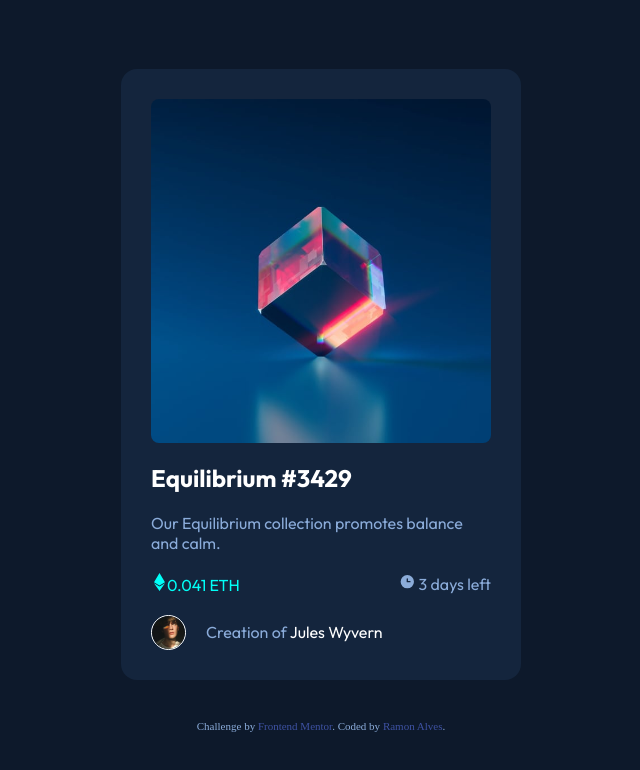
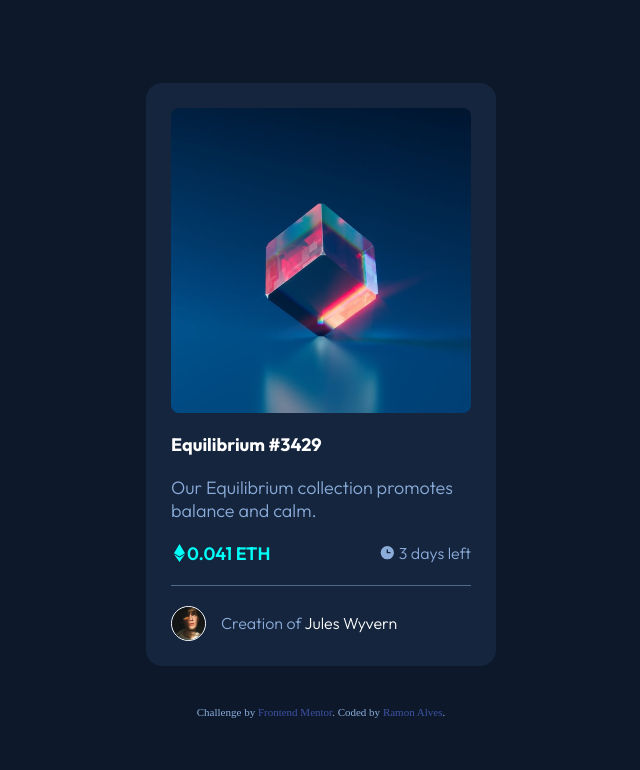
Before and after one commit to Ramon-Alvez/Frontend-Mentor-HTML-CSS-Newbie-NFT-Preview-Card, a plain HTML site: page index.html in a window 1280 px wide. Shown: the whole page, without its empty margins (319-959 px from the left). Drawn offline with Linux system fonts and the light colour scheme.

Commit message:
Updating README and code

```diff
--- a/index.html
+++ b/index.html
@@ -4,7 +4,7 @@
   <meta charset="UTF-8">
   <meta name="viewport" content="width=device-width, initial-scale=1.0"> <!-- displays site properly based on user's device -->
 
-  <link rel="icon" type="image/png" sizes="32x32" href="./images/favicon-32x32.png">
+  <link rel="icon" type="image/png" sizes="32x32" href=".src/images/favicon-32x32.png">
   <link rel="preconnect" href="https://fonts.googleapis.com">
   <link rel="preconnect" href="https://fonts.gstatic.com" crossorigin>
   <link href="https://fonts.googleapis.com/css2?family=Outfit:wght@100..900&display=swap" rel="stylesheet">
--- a/src/css/style.css
+++ b/src/css/style.css
@@ -18,10 +18,13 @@ a{
 .card{
     background-color: var(--CardBG);
     font-family: "Outfit", sans-serif;
-    max-width: 400px;
+    max-width: 350px;
     border-radius: 16px;
-    padding: 30px;
+    padding: 25px;
     margin: 20px;
+
+    font-size: 18px;
+    font-weight: 300;
 }
 
 .card
@@ -42,19 +45,28 @@ a{
 .content
     .title{
         margin: 20px 0;
+        font-size: 18px;
 }
 
 .content
     .infos{
         display: flex;
         justify-content: space-between;
-        margin: 20px 0;
+        padding: 20px 0;
         align-content: center;
+
+        border-bottom: 0.1px solid hsl(215, 51%, 70%, 0.5);
 }
 
 .content
     .infos p:first-child{
         color: var(--Active);
+        font-weight: 600;
+}
+
+.content
+    .infos p:last-child{
+        font-size: 16px;
 }
 
 .content
@@ -65,6 +77,8 @@ a{
         width: 11px;
         height: 18px;
         padding-right: 5px;
+        position: relative;
+        top: 2px;
 }
 
 .content
@@ -75,6 +89,8 @@ a{
         width: 17px;
         height: 17px;
         padding-right: 5px;
+        position: relative;
+        top: 2px;
 }
 
 
@@ -83,13 +99,16 @@ a{
 .creator{
     display: flex;
     align-items: center;
+    margin-top: 20px;
+
+    font-size: 16px;
 }
 
 .creator img{
     height: 35px;
     border-radius: 50%;
     border: 1px solid var(--Contrast);
-    margin-right: 20px;
+    margin-right: 15px;
 }
 
 
@@ -122,6 +141,7 @@ a:hover{
     width: 100%;
     height: 100%;
     border-radius: 8px;
+    transition: 0.4s ease-in-out;
 
     background-color: var(--Active);
     opacity: 0.6;
@@ -134,6 +154,7 @@ a:hover{
     width: 100%;
     height: 100%;
     background: url(../images/icon-view.svg) no-repeat center;
+    transition: 0.4s ease-in-out;
 
     cursor: pointer;
 }
```
Also changed, not shown: src/video/Desktop-Preview.gif (added), src/video/Mobile-Preview.gif (added), 3 other files.
